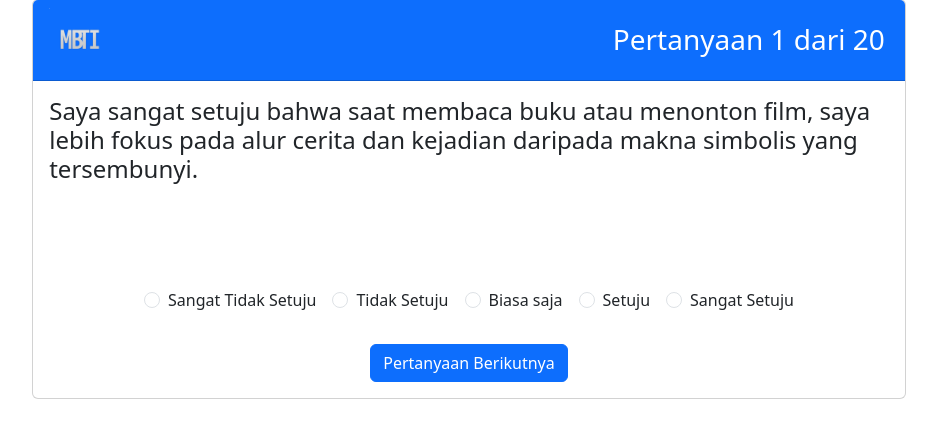
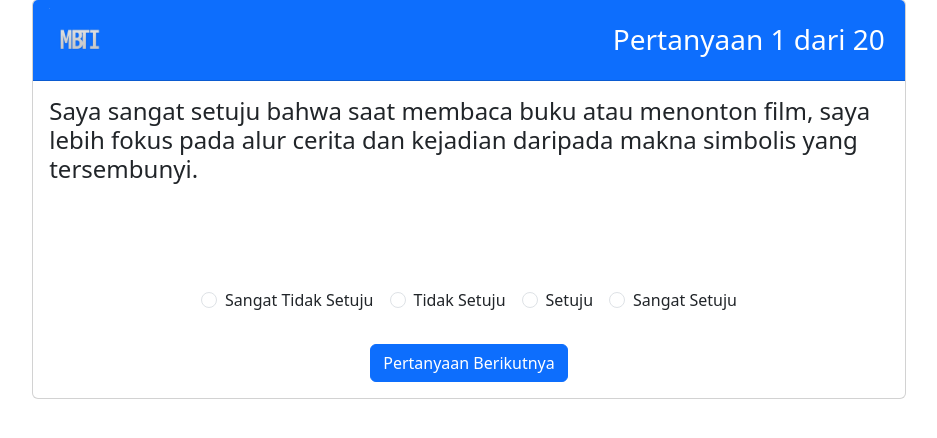
Before and after one commit to jagustinus/ukdc-app-mbti-app-ai, a Flask app: page /test in a window 1280 px wide. Shown: the part 201-639 px from the top of the page, without its empty margins (171-1108 px from the left). Run offline with Flask 3, Linux system fonts and the light colour scheme.

Commit message:
chore: delete "biasa saja"

```diff
--- a/templates/test.html
+++ b/templates/test.html
@@ -50,16 +50,16 @@
                       >Tidak Setuju</label
                     >
                   </div>
-                  <div class="m-2 form-check form-check-inline">
-                    <input
-                      class="form-check-input"
-                      type="radio"
-                      name="answer"
-                      id="answer3"
-                      value="3"
-                    />
-                    <label class="form-check-label" for="answer3">Biasa saja</label>
-                  </div>
+                  <!-- <div class="m-2 form-check form-check-inline"> -->
+                  <!--   <input -->
+                  <!--     class="form-check-input" -->
+                  <!--     type="radio" -->
+                  <!--     name="answer" -->
+                  <!--     id="answer3" -->
+                  <!--     value="3" -->
+                  <!--   /> -->
+                  <!--   <label class="form-check-label" for="answer3">Biasa saja</label> -->
+                  <!-- </div> -->
                   <div class="m-2 form-check form-check-inline">
                     <input
                       class="form-check-input"
```
